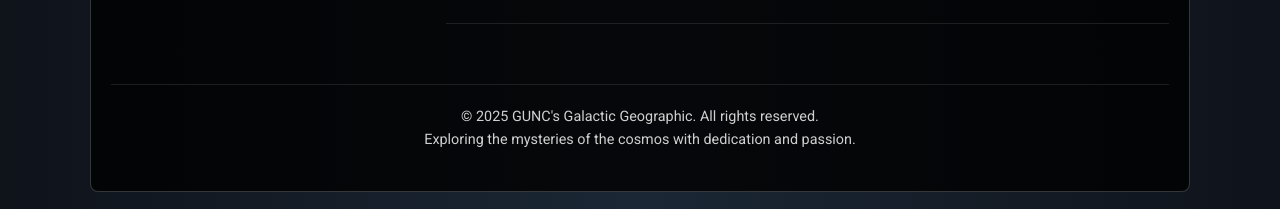
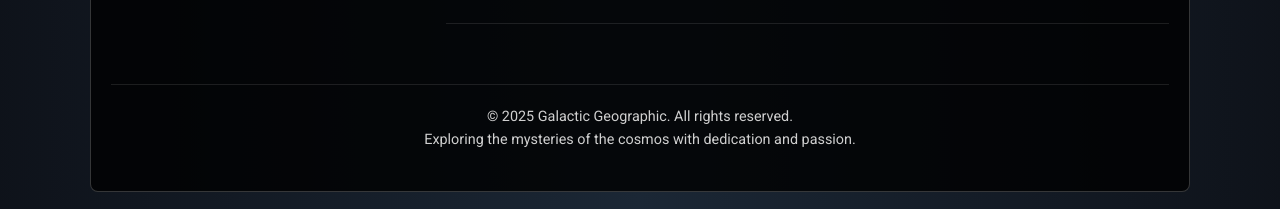
Before and after one commit to drake-vellaut/starsreach, a Jekyll site: the page built from _posts/2025-06-21-rodin-iv.html, in a window 1280 px wide and 900 px high, scrolled down 7387 px. Shown: the part 688-897 px from the top of the window. Built offline with Jekyll 4.4.1, drawn with Linux system fonts in a browser that asks for light colours; some of the changed text lies outside the part shown.

Commit message:
issue1 rodiniv update with questions

```diff
--- a/_layouts/article.html
+++ b/_layouts/article.html
@@ -215,7 +215,7 @@
 </head>
 <body>
 <header>
-    <h1>GUNC's Galactic Geographic</h1>
+    <h1>Galactic Geographic</h1>
     <p>Exploring planets, science, nature and the wonders of The Garden</p>
   </header>
   <!-- Navigation Bar -->
@@ -246,7 +246,7 @@
 
     <!-- Article Footer -->
     <footer>
-      <p>&copy; 2025 GUNC's Galactic Geographic. All rights reserved.</p>
+      <p>&copy; 2025 Galactic Geographic. All rights reserved.</p>
       <p>Exploring the mysteries of the cosmos with dedication and passion.</p>
     </footer>
   </div>
```
